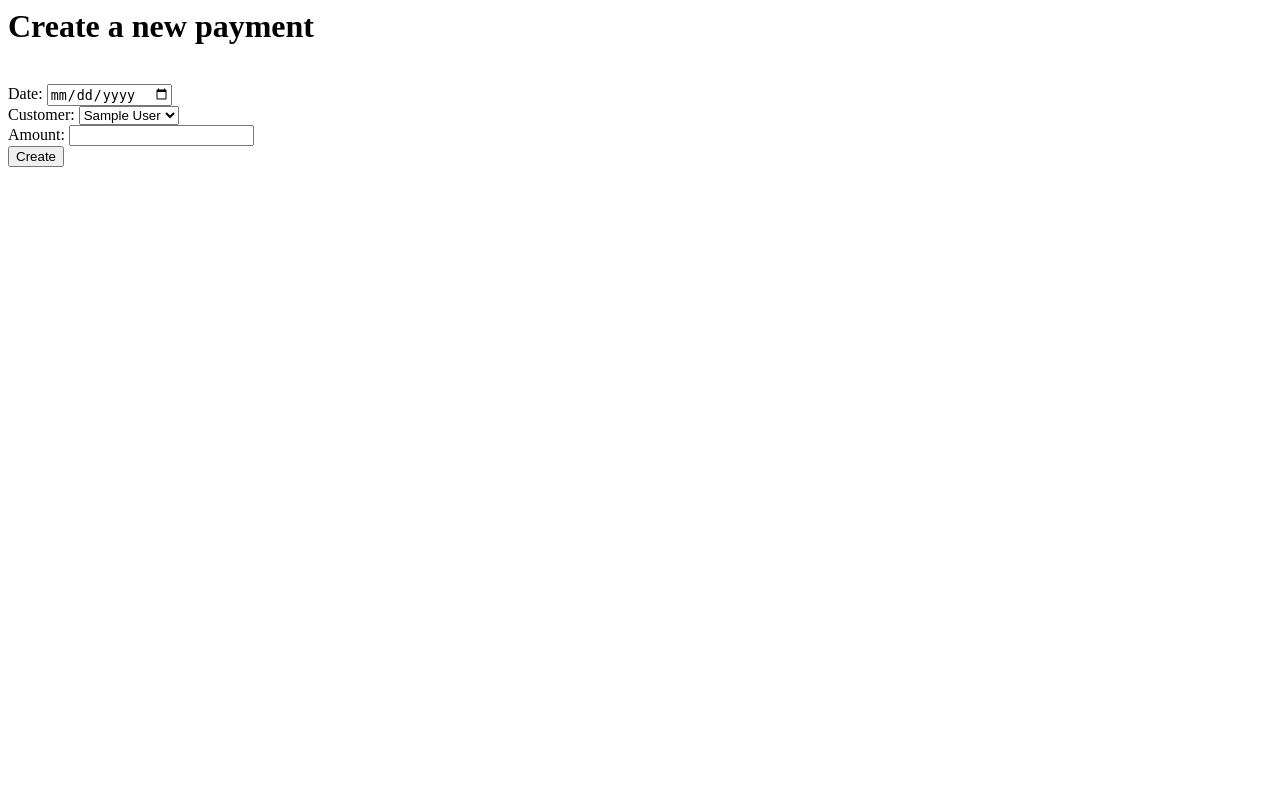
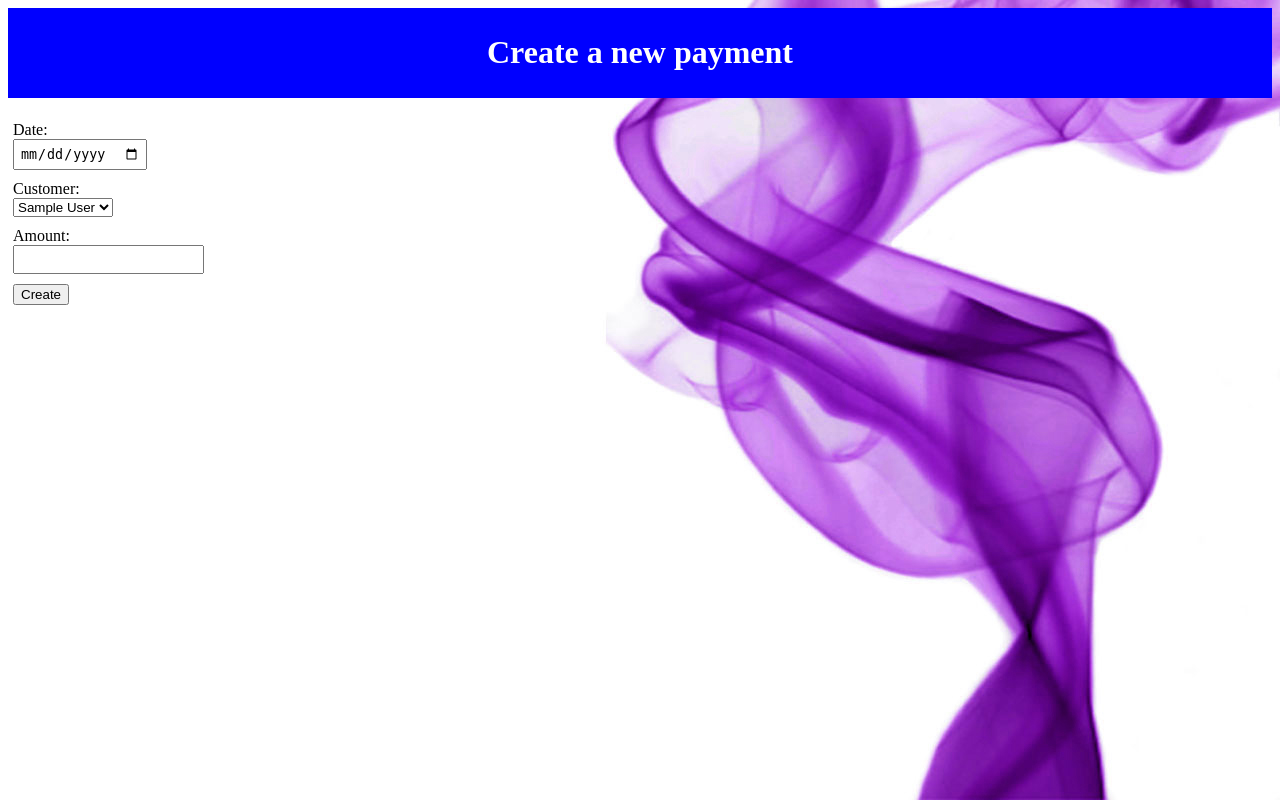
Before and after one commit to pbhopalka/AccountingSoftware, a Django app: page /accounting/newPayment/ in a window 1280 px wide. Run offline with Django 3.2, Linux system fonts and the light colour scheme; tables that the repository leaves empty hold one stand-in row (values such as "Sample post").

Commit message:
Add css code

```diff
--- /dev/null
+++ b/accounting/static/accounting/style.css
@@ -0,0 +1,44 @@
+li a{
+  color: green;
+}
+
+h1{
+  color: white;
+}
+
+a{
+  color: black;
+  text-decoration: none;
+}
+
+div{
+  display: block;
+}
+
+body{
+  background: white url("images/bg.jpg") no-repeat right bottom;
+}
+
+#content{
+  background-color: blue;
+  text-align: center;
+  padding:5px;
+}
+
+#date{
+  padding: 5px;
+}
+
+#customer{
+  padding: 5px;
+}
+
+#amount{
+  padding: 5px;
+}
+
+#header{
+  background-color: blue;
+  text-align: center;
+  padding: 5px;
+}
--- a/accounting/templates/accounting/detail.html
+++ b/accounting/templates/accounting/detail.html
@@ -1,4 +1,10 @@
+{% load staticfiles %}
+
+<link rel="stylesheet" type="text/css" href="{% static 'accounting/style.css' %}"/>
+
+<div id=content>
 <h1>{{ cust_id.CustName }}</h1>
+</div>
 <button><a href="{% url 'accounting:index' %}">Home</a></button>
 <ul>
   <h4>Bill Records</h4>
--- a/accounting/templates/accounting/newPayment.html
+++ b/accounting/templates/accounting/newPayment.html
@@ -1,19 +1,38 @@
+{% load staticfiles %}
+
+<link rel="stylesheet" type="text/css" href="{% static 'accounting/style.css' %}"/>
+
+<div id=header>
 <h1>Create a new payment</h1>
+</div>
 {% if error_message %}
   <p><strong>{{ error_message }}</strong></p>
 {% endif %}
+
 <br>
+<div id=form>
 <form action="{% url 'accounting:save_payment' %}" method="post">
   {% csrf_token %}
-  Date: <input type="date" name="date" id="date"/><br>
-  Customer: <select name="customer_info">
+  <div id=date>
+    Date: <br>
+    <input type="date" name="date" id="date"/><br>
+  </div>
+  <div id=customer>
+  Customer: <br>
+  <select name="customer_info">
   {% for customer in cust_id %}
     <option name="customer" id="customer{{forloop.counter}}" value="{{ customer.CustID}}">
       {{ customer.CustName }}</option>
   {% endfor %}
   </select>
+  </div>
+  <div id=amount>
+  Amount: <br>
+  <input type="text" id="Amount" name="Amount"/>
   <br>
-  Amount: <input type="text" id="Amount" name="Amount"/>
-  <br>
+  </div>
+  <div id=date>
   <input type="submit" value="Create" />
+  </div>
 </form>
+</div>
--- a/accounting/urls.py
+++ b/accounting/urls.py
@@ -2,7 +2,7 @@ from django.conf.urls import url
 from . import views
 
 urlpatterns = [
-    url(r'^$', views.index, name='index'),
+    url(r'^$', views.IndexView.as_view(), name='index'),
     url(r'^(?P<CustID>[0-9]+)/$', views.detail, name='detail'),
     url(r'^newBill/$', views.newBill, name='newBill'),
     url(r'^save_bill/$', views.save_bill, name='save_bill'),
```
Also changed, not shown: accounting/templates/accounting/index.html (+10 -0 lines), accounting/views.py (+3 -4 lines), accounting/static/accounting/images/bg.jpg (added).
